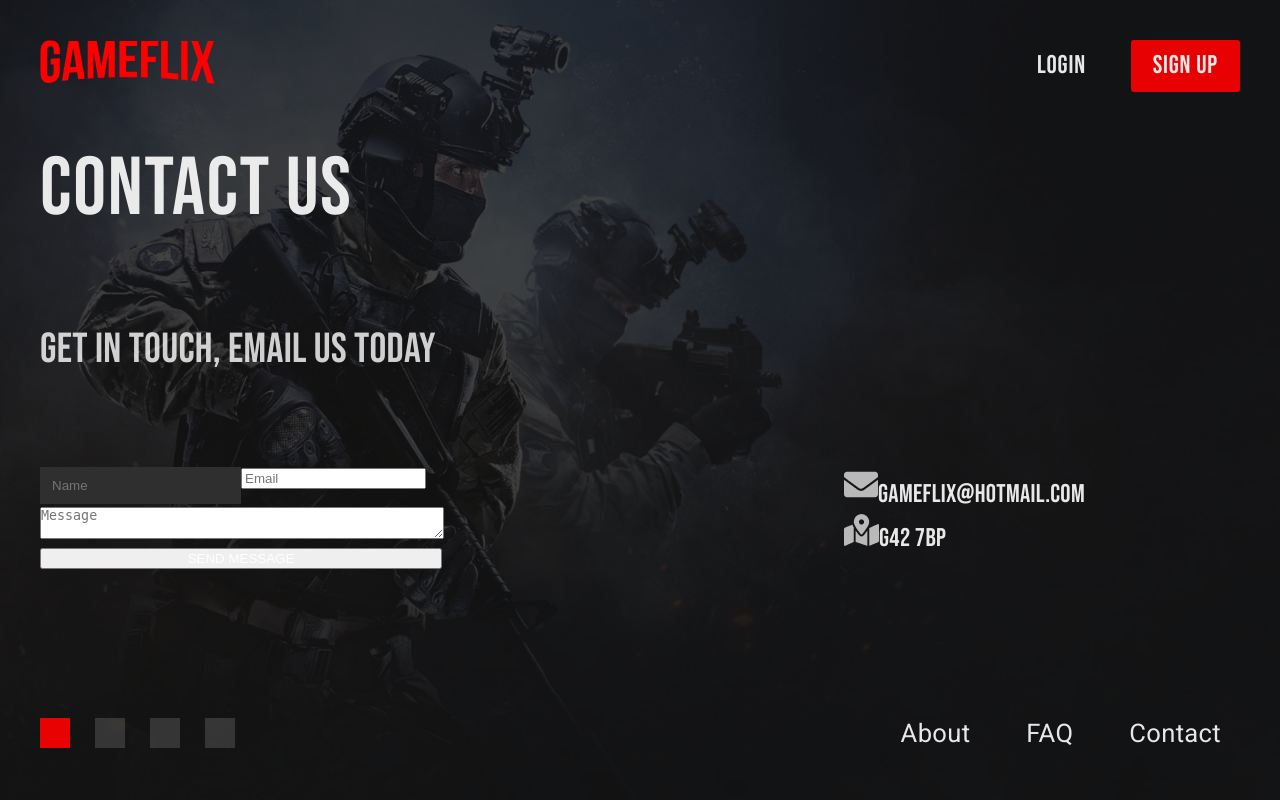
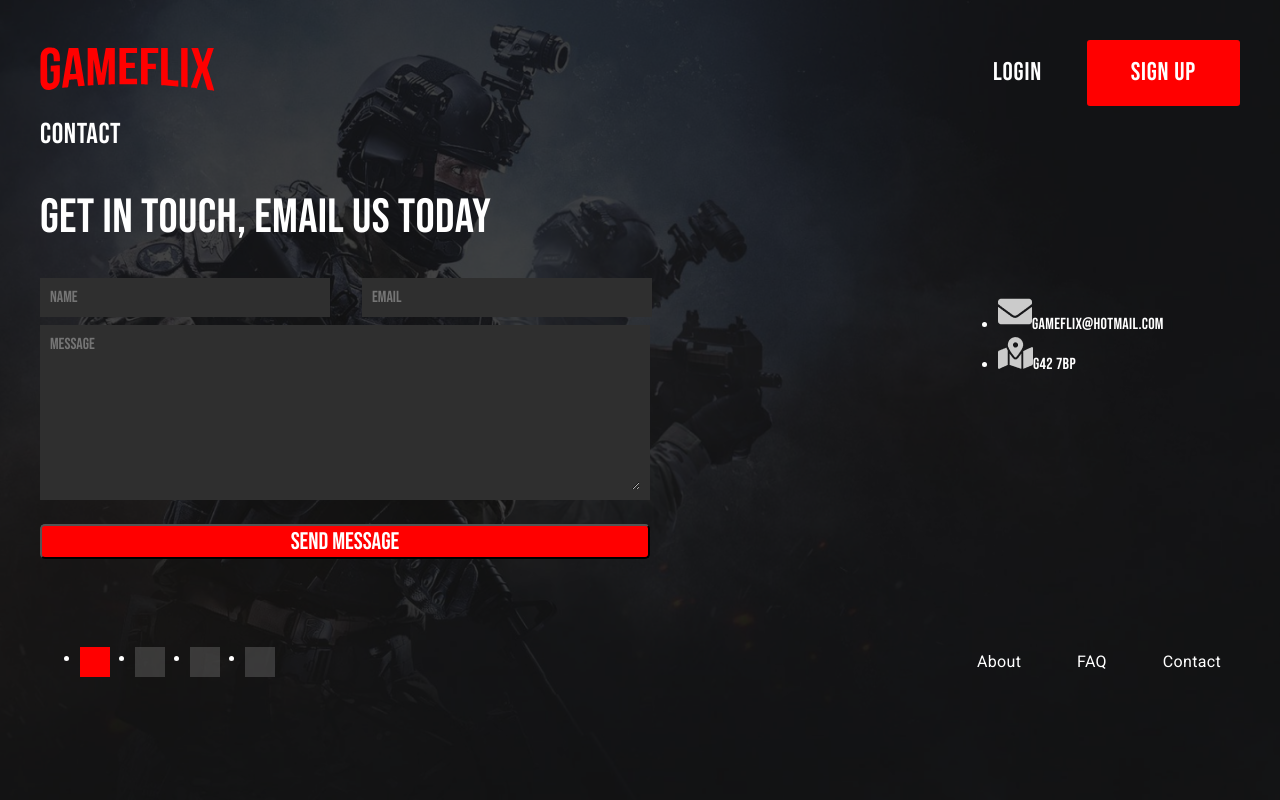
Before and after one commit to RonanMcdonald/GameFlix, a Node server app: page / in a window 1280 px wide. Run offline with Node 20, Linux system fonts and the light colour scheme; style sheets or scripts are compiled from the project's sources.

Commit message:
contact page

```diff
--- a/public/style/scss/pages/_phase-1.scss
+++ b/public/style/scss/pages/_phase-1.scss
@@ -1,205 +1,4 @@
-.phase-1 {
-  // Typograhpy
-  h1 {
-    font-size: 82px;
-    opacity: 90%;
-    padding: 0;
-    margin: 0;
-    max-width: 100%;
-  }
-
-  p {
-    font-size: 42px;
-    opacity: 80%;
-  }
-
-  li {
-    font-size: 1.6em;
-    opacity: 90%;
-  }
-
-  a {
-    color: white;
-  }
-
-  // List Style
-  ul {
-    list-style: none;
-    margin: 0;
-    padding: 0;
-  }
-
-  // Body
-  .body {
-    flex: 1;
-    display: flex;
-  }
-
-  .navigation {
-    ul {
-      li {
-        padding: 7px 22px;
-        font-size: 1.6em;
-        letter-spacing: 0.05rem;
-      }
-
-      a {
-        padding: 0;
-        font-size: inherit;
-        letter-spacing: inherit;
-      }
-    }
-  }
-
-  // Middle
-  .middle {
-    display: flex;
-    flex-direction: row;
-    flex-wrap: wrap;
-    margin: auto 0;
-    width: 100%;
-    min-height: 500px;
-  }
-
-  .section {
-    display: flex;
-    flex-direction: row;
-    flex-wrap: wrap;
-    position: relative;
-
-    // Header
-    .header {
-      width: 100%;
-      height: fit-content;
-    }
-
-    .content {
-      margin-top: 25px;
-      width: 100%;
-      box-sizing: border-box;
-    }
-
-    .button {
-      width: 100%;
-      height: 100%;
-      ul {
-        padding-bottom: 25px;
-        position: absolute;
-        bottom: 0;
-      }
-    }
-  }
-
-  #s1 {
-    .b-left {
-      display: flex;
-      flex-direction: column;
-      margin-right: 140px;
-
-      .content {
-        line-height: 1.4;
-        margin: 0;
-        p {
-          margin-top: -8px;
-        }
-        p:nth-child(2) {
-          padding: 0;
-          margin: 0;
-          margin-top: -35px;
-        }
-      }
-    }
-
-    .b-right {
-      position: relative;
-      height: fit-content;
-      .fg-image {
-        img {
-          width: 100%;
-          height: 100%;
-          display: block;
-        }
-      }
-      .fg-image:nth-child(2) {
-        position: absolute;
-        top: 0;
-        right: -120%;
-      }
-    }
-  }
-
-  #s2 {
-    overflow: hidden;
-    p {
-      max-width: 720px;
-      line-height: 1.2;
-    }
-    .bullet-points {
-      list-style: disc;
-      width: 100%;
-      margin-top: -25px;
-      font-size: 20px;
-      padding-left: 2.5px;
-      span {
-        display: inline-block;
-        padding: 0 15px 0 25px;
-      }
-    }
-  }
-
-  #s3 {
-    // Typography
-    .item {
-      p {
-        padding: 0;
-        margin: 0;
-      }
-      .title p {
-        font-size: 30px;
-      }
-      .content p {
-        font-size: 24px;
-      }
-    }
-
-    // Padding
-    .item .title,
-    .content {
-      padding: 7px 28px;
-    }
-
-    .faq-wrapper {
-      margin-top: 25px;
-      width: 100%;
-      height: 100%;
-
-      display: grid;
-      // grid-template-columns: repeat(2, 1fr);
-      gap: 15px 15px;
-      grid-auto-rows: min-content;
-    }
-
-    // Main
-    .item {
-      height: fit-content;
-      cursor: pointer;
-      .title {
-        display: flex;
-        align-items: center;
-        justify-content: space-between;
-        background-color: #2f2f2f;
-        span {
-          padding-left: 25px;
-        }
-      }
-
-      .content {
-        background-color: #1f1f1f;
-        margin: 0;
-      }
-    }
-  }
-
+/*
   #s4 {
     .contact-wrapper {
       display: flex;
@@ -246,3 +45,92 @@
     }
   }
 }
+*/
+
+#s4 {
+    .content p {
+        font-size: 48px;
+        // margin-top: -2em;
+    }
+    .contact-wrapper {
+        display: flex;
+        .contact-form {
+            .grid-container {
+                display: grid;
+                grid-template-columns: 1fr 1fr 1fr;
+                grid-template-rows: 1fr 1fr 1fr;
+                gap: 0px 0px;
+                grid-template-areas: 'name email . .' 'message message . .' 'button button . .' '. . . .';
+            }
+            .name {
+                grid-area: name;
+            }
+            .email {
+                grid-area: email;
+            }
+            .message {
+                grid-area: message;
+            }
+            .button {
+                grid-area: button;
+            }
+            .input,
+            label {
+                display: block;
+            }
+            textarea {
+                width: 610px;
+                height: 175px;
+                padding: 0;
+                float: left;
+                border: 10px solid #2f2f2f;
+                box-sizing: border-box;
+                background-color: #2f2f2f;
+                font-family: 'Bebas Neue', cursive;
+                font-style: normal;
+                font-weight: normal;
+                font-size: 16px;
+                text-align: left;
+                margin-top: -4em;
+            }
+            input[type='name'] {
+                width: 290px;
+                padding: 0;
+                float: left;
+                border: 10px solid #2f2f2f;
+                box-sizing: border-box;
+                background-color: #2f2f2f;
+                font-family: 'Bebas Neue', cursive;
+                font-style: normal;
+                font-weight: normal;
+                font-size: 16px;
+                text-align: left;
+            }
+            input[type='email'] {
+                width: 290px;
+                padding: 0;
+                float: left;
+                border: 10px solid #2f2f2f;
+                box-sizing: border-box;
+                background-color: #2f2f2f;
+                font-family: 'Bebas Neue', cursive;
+                font-style: normal;
+                font-weight: normal;
+                font-size: 16px;
+                text-align: left;
+                margin-left: 1em;
+            }
+            input[type='button'] {
+                width: 610px;
+                background-color: #FF0000;
+                color: white;
+                font-family: 'Bebas Neue', cursive;
+                font-style: normal;
+                font-weight: normal;
+                font-size: 24px;
+                border-radius: 5px;
+                margin-top: 1em;
+            }
+        }
+    }
+}
--- a/public/views/index.mustache
+++ b/public/views/index.mustache
@@ -187,9 +187,9 @@
                     </div>
                 </div>
 
-                <div class="section" id="s4">
+               <div class="section" id="s4">
                     <div class="header">
-                        <h1>Contact us</h1>
+                        <h1>Contact</h1>
                     </div>
 
                     <div class="content">
@@ -201,7 +201,7 @@
                             <form action="">
                                 <div class="grid-container">
                                     <div class="name">
-                                        <input id="name" name="name" type="text" required placeholder="Name">
+                                        <input type="name" name="" id="" required placeholder="Name">
                                     </div>
                                     <div class="email">
                                         <input type="email" name="" id="" required placeholder="Email">
```
